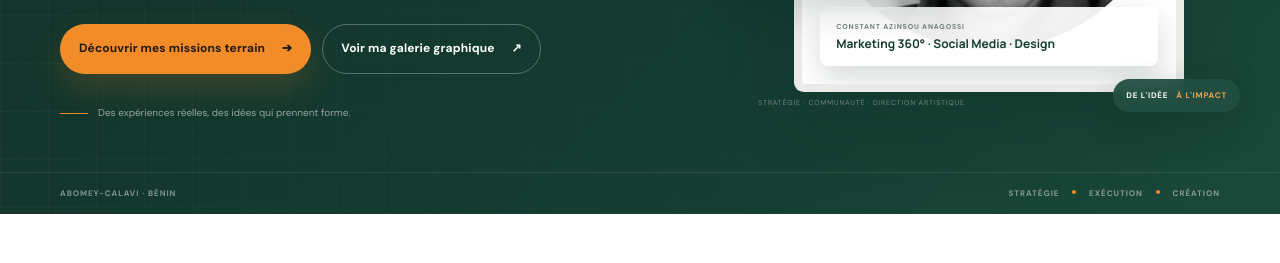
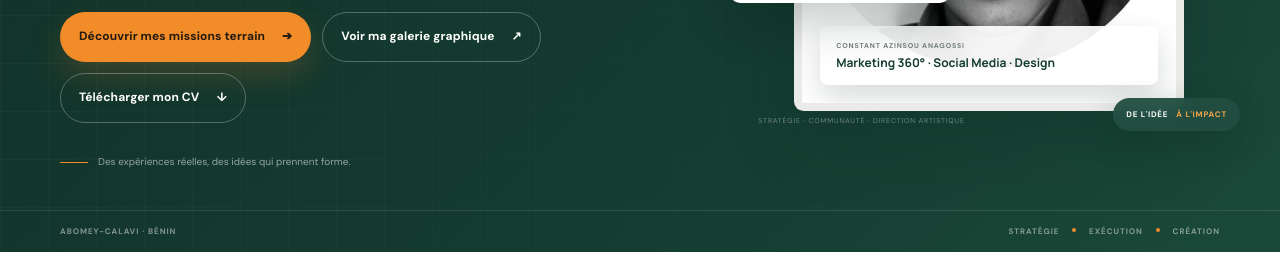
Before and after one commit to flashadre/portfolio-constant-anagossi, a plain HTML site: page index.html in a window 1280 px wide. Shown: the part 537-800 px from the top of the page. Drawn offline with Linux system fonts and the light colour scheme.

Commit message:
Add downloadable CV to portfolio
Co-authored-by: Copilot <223556219+Copilot@users.noreply.github.com>

```diff
--- a/index.html
+++ b/index.html
@@ -40,6 +40,7 @@
           <div class="button-row">
             <a class="button button-orange" href="realisations.html">Découvrir mes missions terrain <span aria-hidden="true">➔</span></a>
             <a class="button button-ghost" href="https://porfolio-mu-rose.vercel.app/#portfolio" target="_blank" rel="noreferrer">Voir ma galerie graphique <span aria-hidden="true">↗</span></a>
+            <a class="button button-ghost" href="CV_Constant_Azinsou_ANAGOSSI_ATS.pdf" download="CV_Constant_Azinsou_ANAGOSSI.pdf">Télécharger mon CV <span aria-hidden="true">↓</span></a>
           </div>
           <div class="hero-proof"><span class="proof-line"></span><span>Des expériences réelles, des idées qui prennent forme.</span></div>
         </div>
```
Also changed, not shown: 1 other file.
